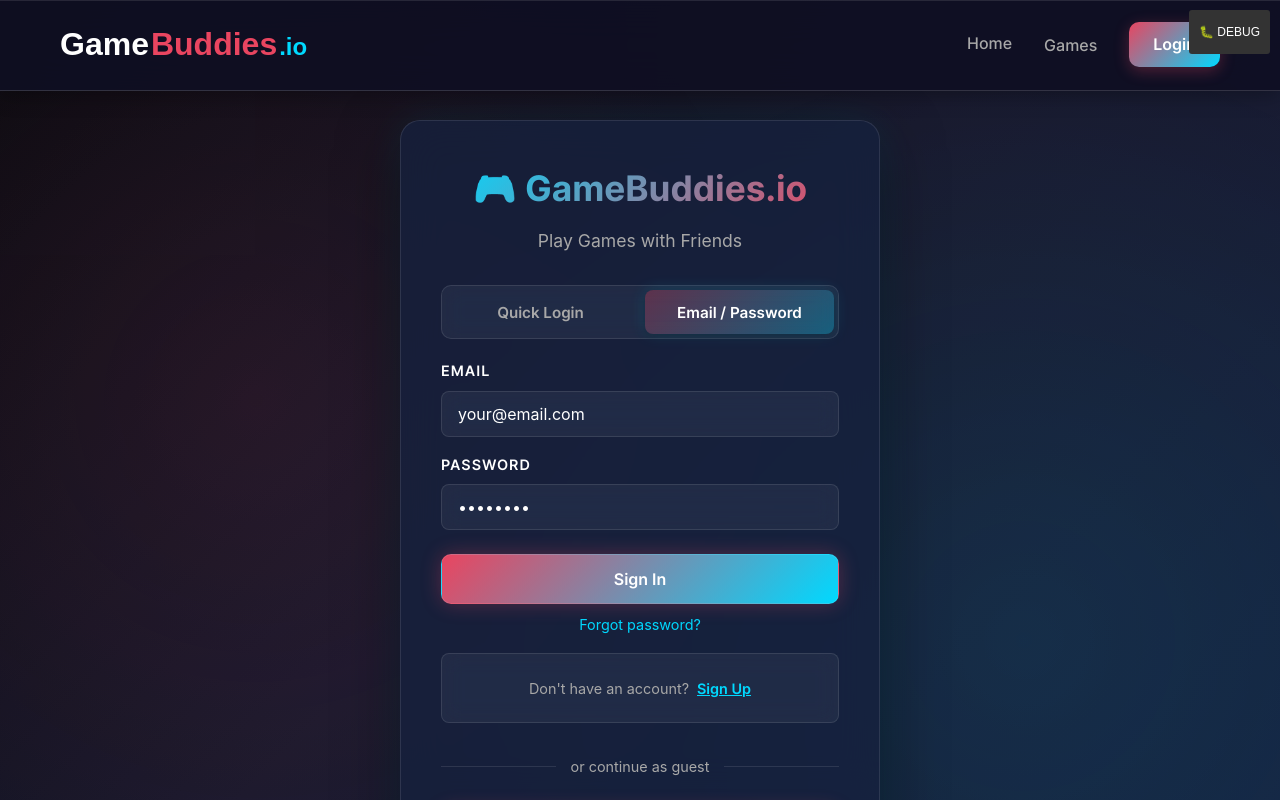
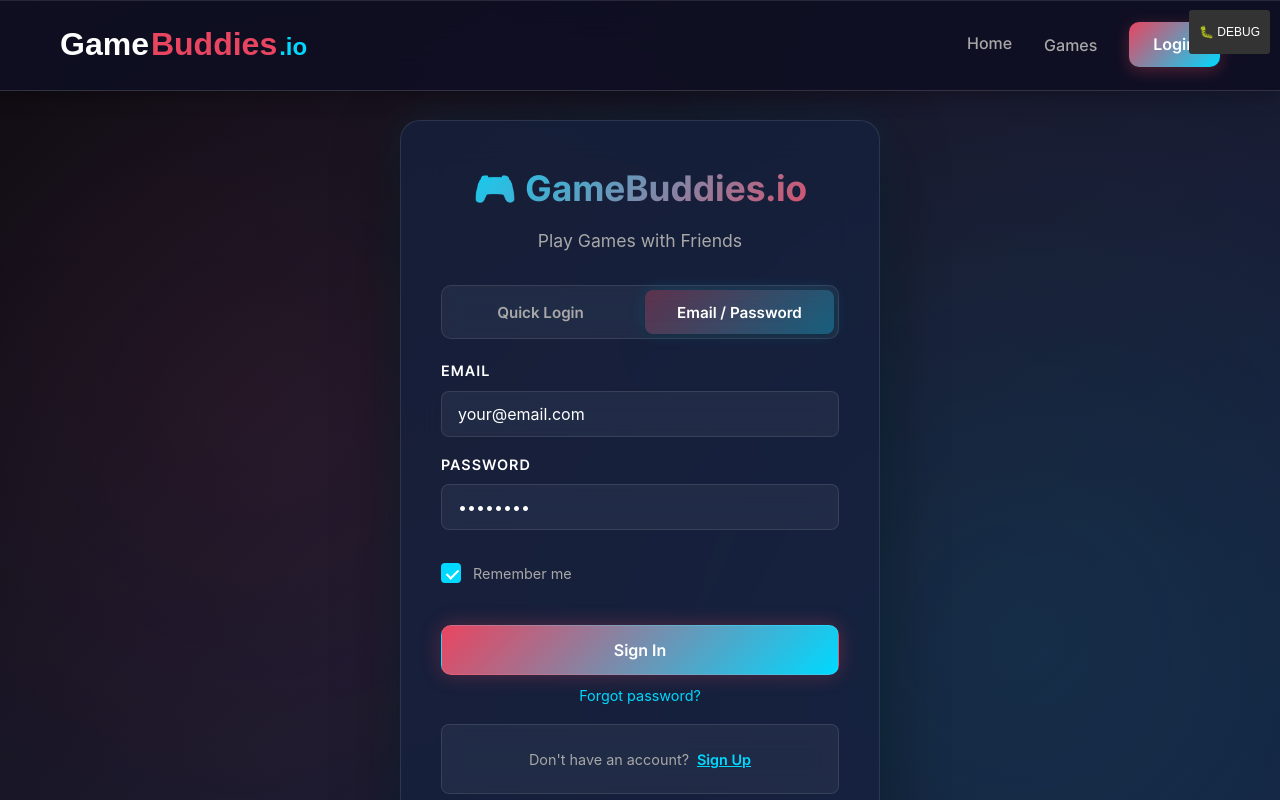
Before and after one commit to ennuiii/Gamebuddies.Io, a React (Create React App) app in the folder client/: page /login in a window 1280 px wide. Both pictures are taken after a click on the button "Email / Password". Built offline with nearby package versions, Linux system fonts and the light colour scheme; no server answers.

Commit message:
Add Remember Me checkbox for login sessions
- Added "Remember Me" checkbox to email/password login form
- When unchecked, session clears when browser closes
- Added beforeunload handler in AuthContext to clear localStorage
- Styled checkbox with custom appearance matching site theme

```diff
--- a/client/src/contexts/AuthContext.jsx
+++ b/client/src/contexts/AuthContext.jsx
@@ -10,6 +10,22 @@ export const AuthProvider = ({ children }) => {
 
   useEffect(() => {
     initAuth();
+
+    // Handle session cleanup when browser closes (if "Remember Me" was unchecked)
+    const handleBeforeUnload = () => {
+      const isTemporarySession = sessionStorage.getItem('gamebuddies-session-temp');
+      if (isTemporarySession) {
+        // Clear the auth data from localStorage
+        localStorage.removeItem('gamebuddies-auth');
+        console.log('🔒 [AUTH] Cleared temporary session on browser close');
+      }
+    };
+
+    window.addEventListener('beforeunload', handleBeforeUnload);
+
+    return () => {
+      window.removeEventListener('beforeunload', handleBeforeUnload);
+    };
   }, []);
 
   const initAuth = async () => {
--- a/client/src/pages/LoginPage.css
+++ b/client/src/pages/LoginPage.css
@@ -465,6 +465,68 @@
   color: #1ae5ff;
 }
 
+/* Remember Me Checkbox */
+.remember-me-group {
+  margin: 1rem 0;
+}
+
+.remember-me-label {
+  display: flex;
+  align-items: center;
+  gap: 0.75rem;
+  cursor: pointer;
+  user-select: none;
+}
+
+.remember-me-label input[type="checkbox"] {
+  position: absolute;
+  opacity: 0;
+  cursor: pointer;
+  height: 0;
+  width: 0;
+}
+
+.checkbox-custom {
+  position: relative;
+  width: 20px;
+  height: 20px;
+  background: rgba(255, 255, 255, 0.1);
+  border: 2px solid rgba(255, 255, 255, 0.3);
+  border-radius: 4px;
+  transition: all 0.2s ease;
+}
+
+.remember-me-label input[type="checkbox"]:checked ~ .checkbox-custom {
+  background: var(--secondary-color);
+  border-color: var(--secondary-color);
+}
+
+.checkbox-custom::after {
+  content: '';
+  position: absolute;
+  display: none;
+  left: 6px;
+  top: 2px;
+  width: 5px;
+  height: 10px;
+  border: solid white;
+  border-width: 0 2px 2px 0;
+  transform: rotate(45deg);
+}
+
+.remember-me-label input[type="checkbox"]:checked ~ .checkbox-custom::after {
+  display: block;
+}
+
+.remember-me-label:hover .checkbox-custom {
+  border-color: var(--secondary-color);
+}
+
+.remember-me-text {
+  color: var(--text-secondary);
+  font-size: 0.9rem;
+}
+
 /* Responsive */
 @media (max-width: 600px) {
   .login-container {
--- a/client/src/pages/LoginPage.jsx
+++ b/client/src/pages/LoginPage.jsx
@@ -19,6 +19,7 @@ const LoginPage = () => {
   const [authError, setAuthError] = useState('');
   const [authSuccess, setAuthSuccess] = useState('');
   const [isSubmitting, setIsSubmitting] = useState(false);
+  const [rememberMe, setRememberMe] = useState(true); // Default to remember
 
   useEffect(() => {
     // Redirect if already authenticated
@@ -158,6 +159,15 @@ const LoginPage = () => {
         setAuthError(error.message);
       } else {
         console.log('✅ [CLIENT] Sign in successful, redirecting to home...');
+
+        // If "Remember Me" is unchecked, set a flag to clear session on browser close
+        if (!rememberMe) {
+          sessionStorage.setItem('gamebuddies-session-temp', 'true');
+          console.log('🔒 [CLIENT] Session marked as temporary (will clear on browser close)');
+        } else {
+          sessionStorage.removeItem('gamebuddies-session-temp');
+        }
+
         // Auth context will handle the redirect
         navigate('/');
       }
@@ -350,6 +360,21 @@ const LoginPage = () => {
                   </div>
                 )}
 
+                {!isSignUp && (
+                  <div className="remember-me-group">
+                    <label className="remember-me-label">
+                      <input
+                        type="checkbox"
+                        checked={rememberMe}
+                        onChange={(e) => setRememberMe(e.target.checked)}
+                        disabled={isSubmitting}
+                      />
+                      <span className="checkbox-custom"></span>
+                      <span className="remember-me-text">Remember me</span>
+                    </label>
+                  </div>
+                )}
+
                 <button
                   type="submit"
                   className="auth-button email-submit-button"
```
